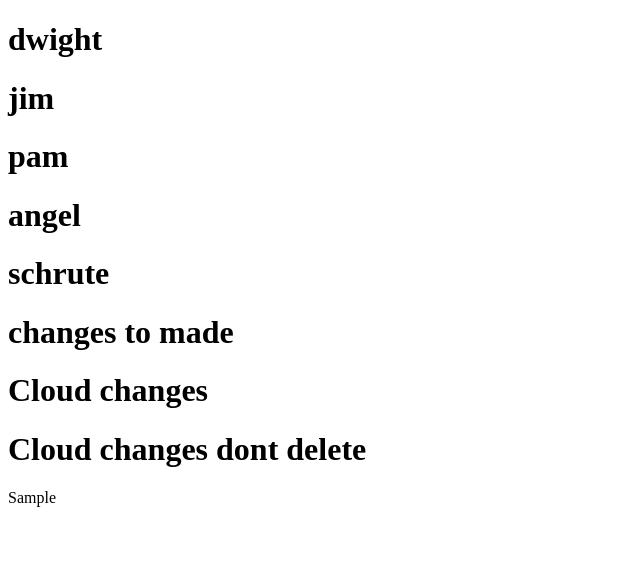
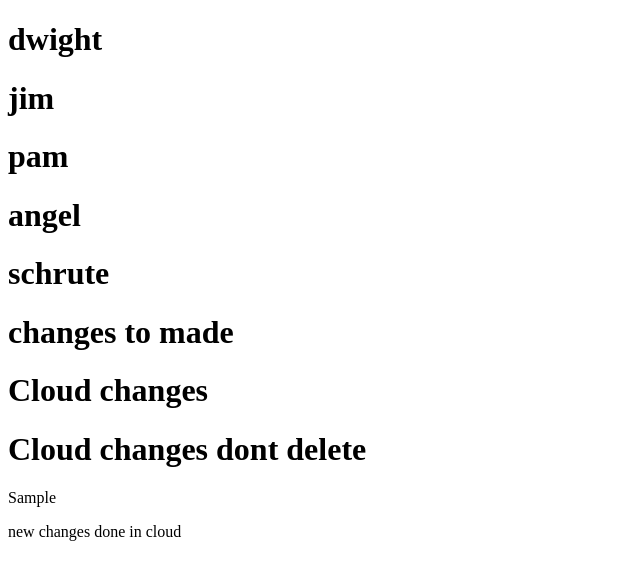
Before and after one commit to dhanss30/sample, a plain HTML site: page index.html in a window 1280 px wide. Shown: the whole page, without its empty margins (0-640 px from the left). Drawn offline with Linux system fonts and the light colour scheme.

Commit message:
Update index.html

```diff
--- a/index.html
+++ b/index.html
@@ -13,5 +13,6 @@
     <h1>Cloud changes</h1>
     <h1>Cloud changes dont delete</h1>
     <p>Sample</p>
+    new changes done in cloud
   </body>
   </html>
```
